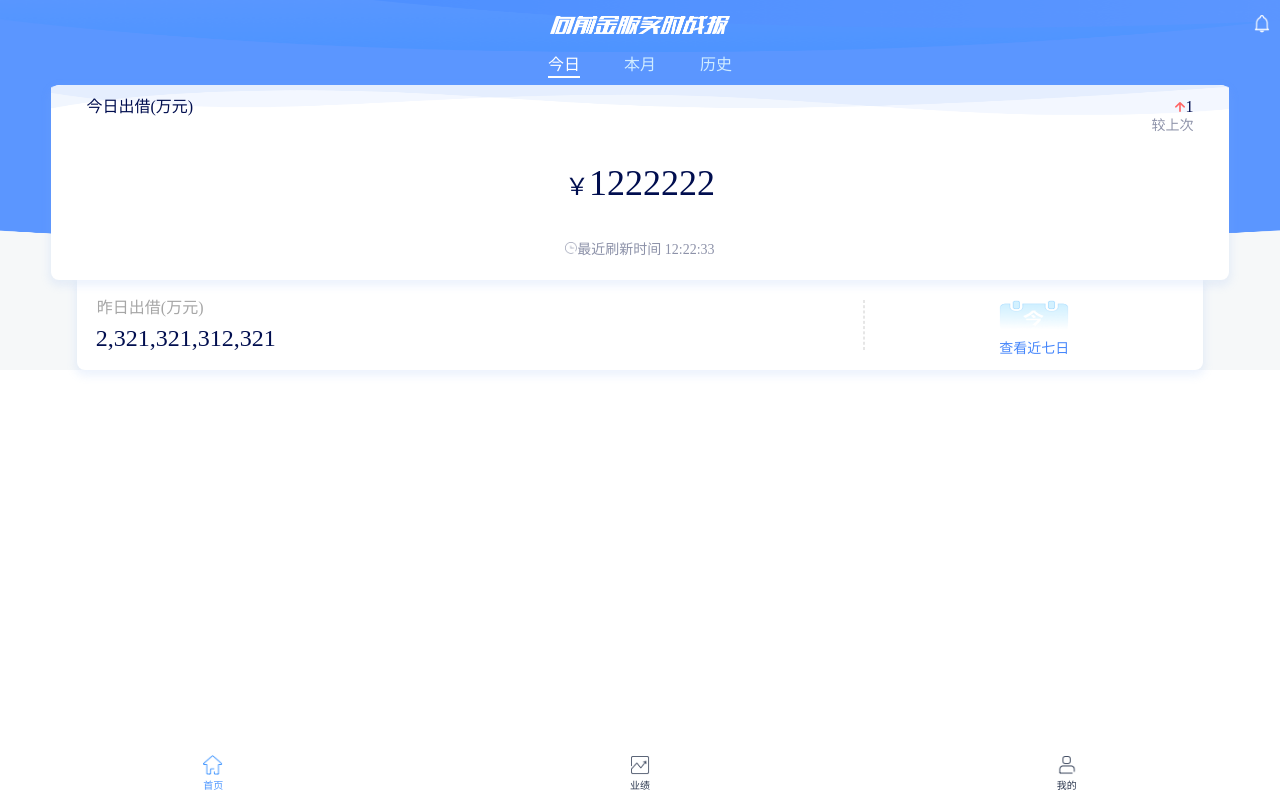
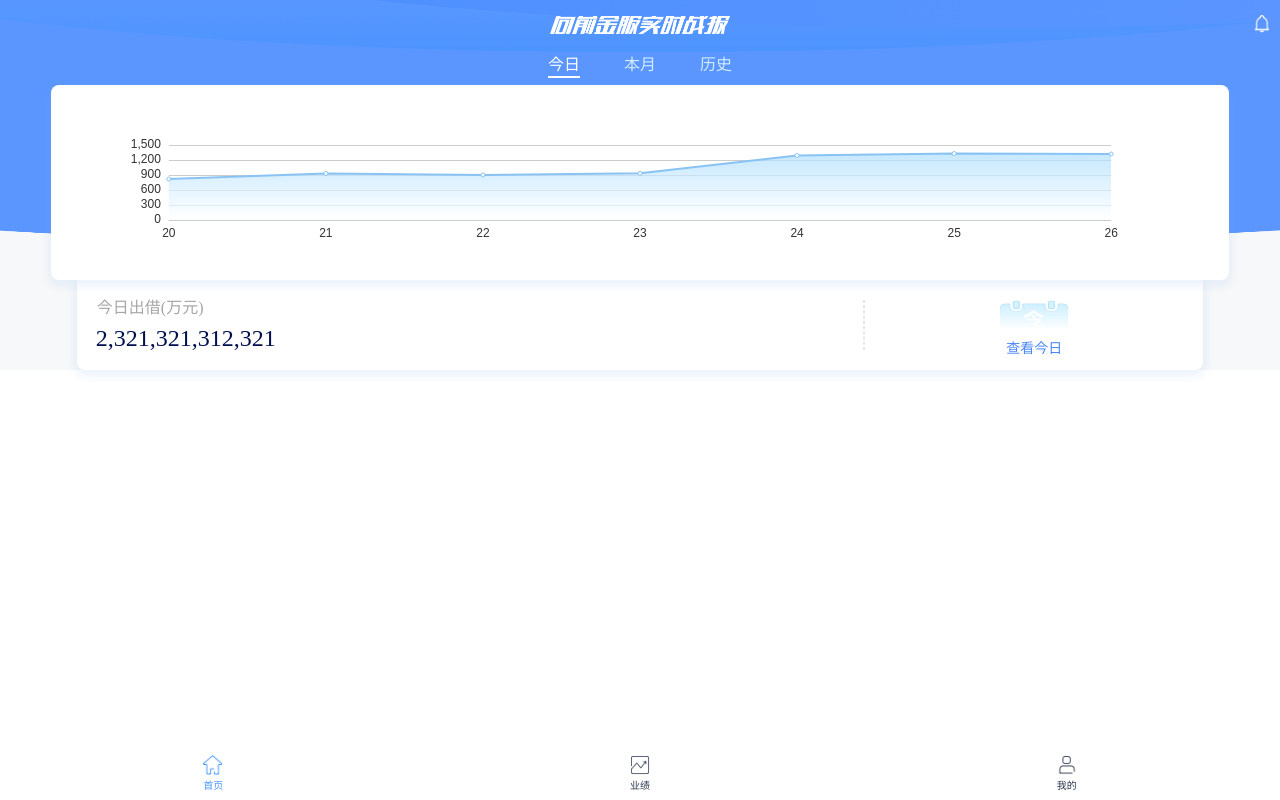
Before and after one commit to zhy6666/vue-, a Vue app: page /#/msite/today in a window 1280 px wide. Built offline with nearby package versions, Linux system fonts and the light colour scheme; a small style sheet from the web is missing; what mint-ui would draw is missing.

Commit message:
近七日折线图

```diff
--- a/src/xqPages/components/lookLendMoney.vue
+++ b/src/xqPages/components/lookLendMoney.vue
@@ -1,9 +1,9 @@
 <template>
   <div class="today_wrap">
-    <div class="wrap" v-if="showTodayLoan">
+    <div class="wrap" >
       <div class="top_content"></div>
       <div class="bottom_content"></div>
-      <div class="ceng_content">
+      <div class="ceng_content" v-if="showTodayLoan">
         <div class="ceng_top">
           <p>今日出借(万元)</p>
           <div class="compare">
@@ -23,15 +23,16 @@
           <span>最近刷新时间 12:22:33</span>
         </div>
       </div>
+      <div class="echarts" v-if="!showTodayLoan" id="echa"></div>
     </div>
-    <div class="echarts" v-else="!showTodayLoan" id="echa"></div>
+
     <div class="look">
       <div class="zuori_loan">
         <p class="money" v-html="showTodayLoan?'昨日出借(万元)':'今日出借(万元)'"></p>
         <p class="number">{{2321321312321|numToThousands}}</p>
       </div>
       <div class="nearlySeven">
-        <img :src="!showTodayLoan?require('../../assets/images/chart@2x.png'):require('../../assets/images/today.png')">
+        <img :src="showTodayLoan?require('../../assets/images/chart@2x.png'):require('../../assets/images/today.png')">
         <p @click="fanzhuan" v-html="showTodayLoan?'查看近七日':'查看今日'" ></p>
       </div>
     </div>
@@ -44,42 +45,80 @@
   export default {
     data(){
       return{
-        showTodayLoan:true, //默认显示今日出借
+        showTodayLoan:false, //默认显示今日出借
           option:{
             xAxis: {
               type: 'category',
               boundaryGap: false,
-              data: ['Mon', 'Tue', 'Wed', 'Thu', 'Fri', 'Sat', 'Sun']
+              data: ['20', '21', '22', '23', '24', '25', '26'],
+              axisTick: {
+                show: false, //是否显示坐标轴刻度
+              },
+              axisLine: {
+                show: false, //是否显示坐标轴轴线
+              },
             },
             yAxis: {
-              type: 'value'
+              axisTick: {
+                show: false, //是否显示坐标轴刻度
+              },
+              axisLine: {
+                show: false, //是否显示坐标轴轴线
+              },
             },
             series: [{
               data: [820, 932, 901, 934, 1290, 1330, 1320],
               type: 'line',
-              areaStyle: {}
+              symbolSize:4,
+              areaStyle: {
+                normal: {
+                  color: new echarts.graphic.LinearGradient(
+                    0, 0, 0, 1,
+                    [
+                      {offset: 0, color: '#ADDDFF'},
+                      {offset: 1, color: '#fff'}
+                    ]
+                  )
+                }
+              },
+              itemStyle:{
+                normal:{
+                  color:"#89C3F4",
+                  width:2,
+                }
+              }
             }]
           }
-
       }
     },
+    mounted(){
+        var myCharts = echarts.init(document.getElementById('echa'));
+        myCharts.resize();
+        myCharts.setOption(this.option);
+
+    },
+
     methods:{
       numToThousands(num){
         return num ? num.toString().replace(/(\d{1,3})(?=(\d{3})+$)/g,'$1,') : num;
       },
       fanzhuan(){
-        console.log("oooo")
+        console.log("1111")
          if(this.showTodayLoan){
-           console.log("lll")
+          console.log("222")
            this.showTodayLoan=false
-           var myCharts = echarts.init(document.getElementById('echa'));
-           myCharts.resize();
-           myCharts.setOption(this.option);
          }else{
            this.showTodayLoan=true
          }
       }
-    }
+    },
+
+
+
+
+
+
+
   }
 </script>
 
@@ -163,6 +202,16 @@
        font-family PingFangSC-Regular
        font-size 14px
        color #8D92A9
+    .echarts
+      position absolute
+      top 5px
+      left 4%
+      right 4%
+      width 92%
+      height 195px
+      background-color #fff
+      border-radius 8px
+      box-shadow 0 4px 8px 2px rgba(137,174,240,0.15)
   .look
     display flex
     width 88%
@@ -215,8 +264,5 @@
 
 
 
-  .echarts
-    width 100%
-    height 200px
-    background-color #3c763d
+
 </style>
```
